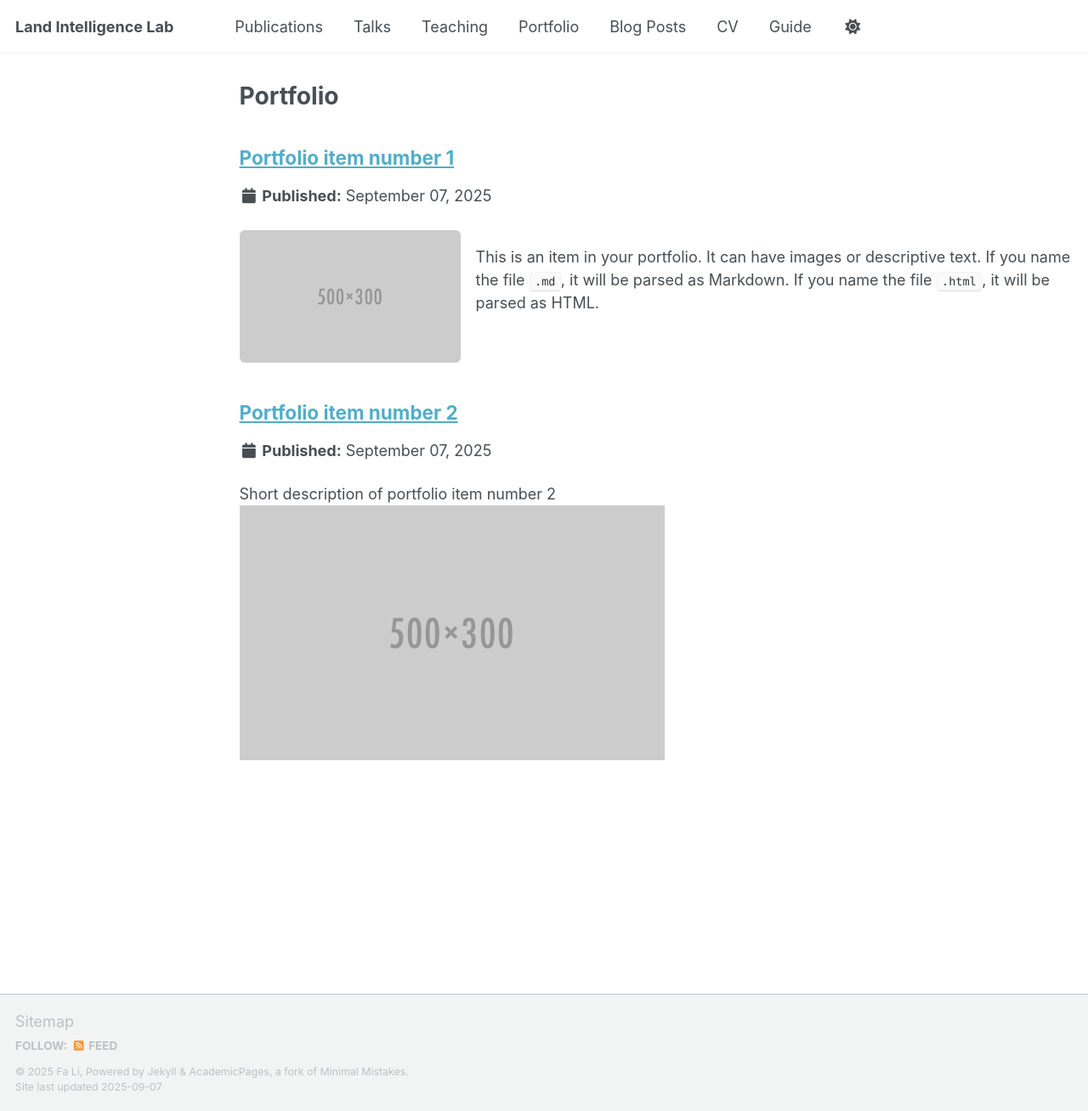
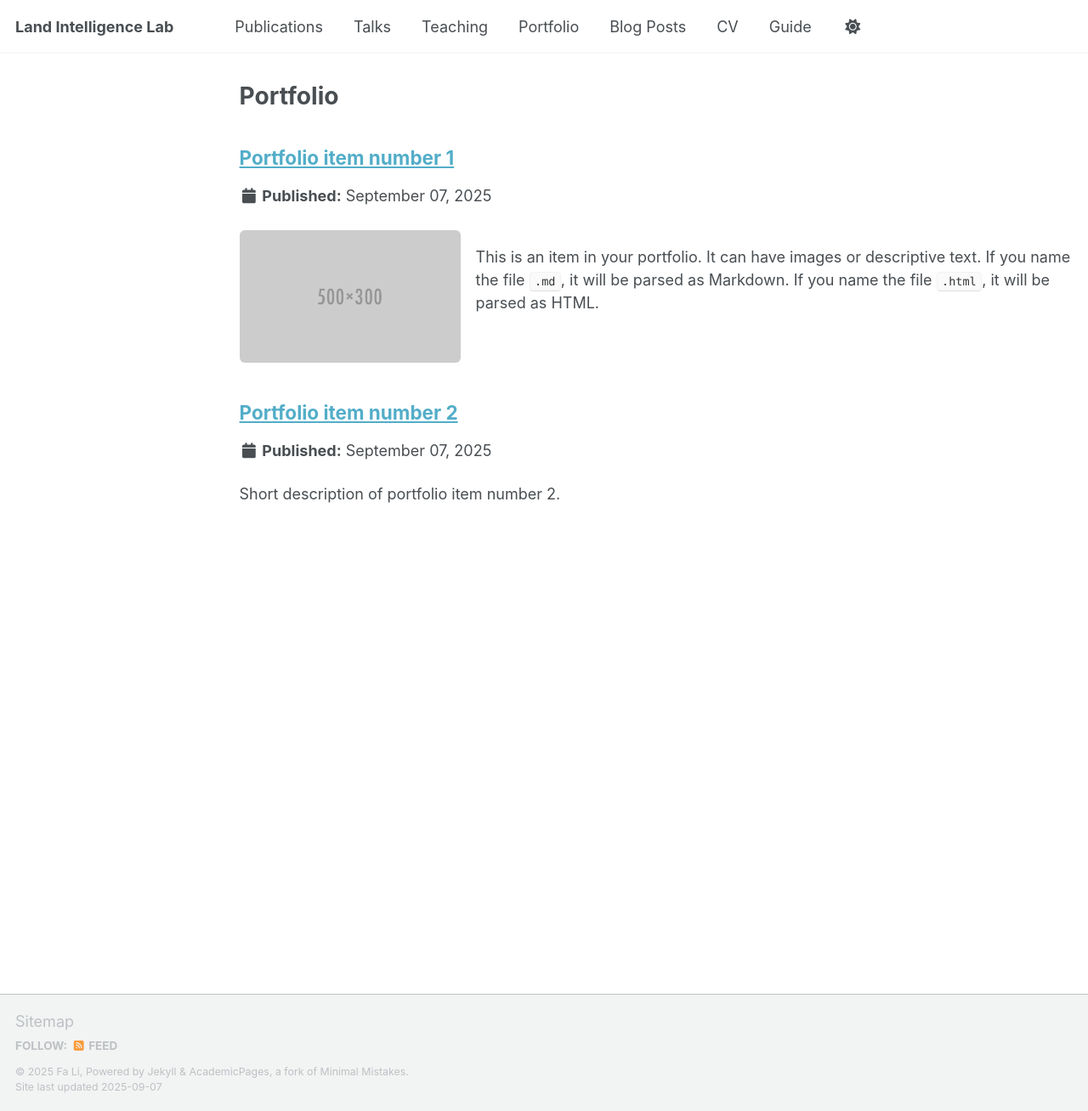
Before and after one commit to fali-lab/fali-lab.github.io, a Jekyll site: the page built from _pages/portfolio.html, in a window 1280 px wide and 1308 px high. Shown: the whole window at 85% size. Built offline with Jekyll 4.4.1, drawn with Linux system fonts in a browser that asks for light colours; a script that is not in the unit is left out.

Commit message:
Update portfolio-2.html

```diff
--- a/_portfolio/portfolio-2.html
+++ b/_portfolio/portfolio-2.html
@@ -1,7 +1,8 @@
 ---
 title: "Portfolio item number 2"
-excerpt: "Short description of portfolio item number 2 <br/><img src='/images/500x300.png'>"
 collection: portfolio
+image: /images/500x300.png         # <- use this (or header.teaser below)
+excerpt: "Short description of portfolio item number 2."
 ---
 
 This is an item in your portfolio. It can be have images or nice text. If you name the file .md, it will be parsed as markdown. If you name the file .html, it will be parsed as HTML.
```
